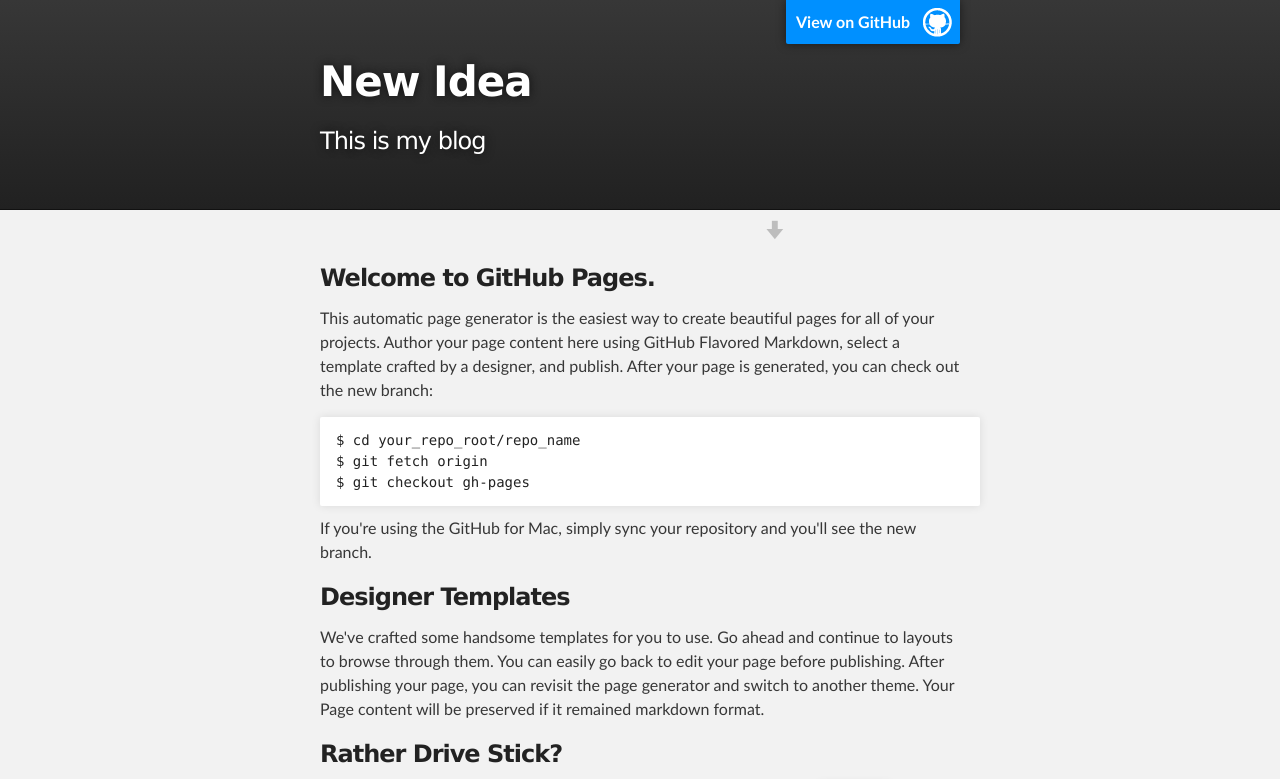
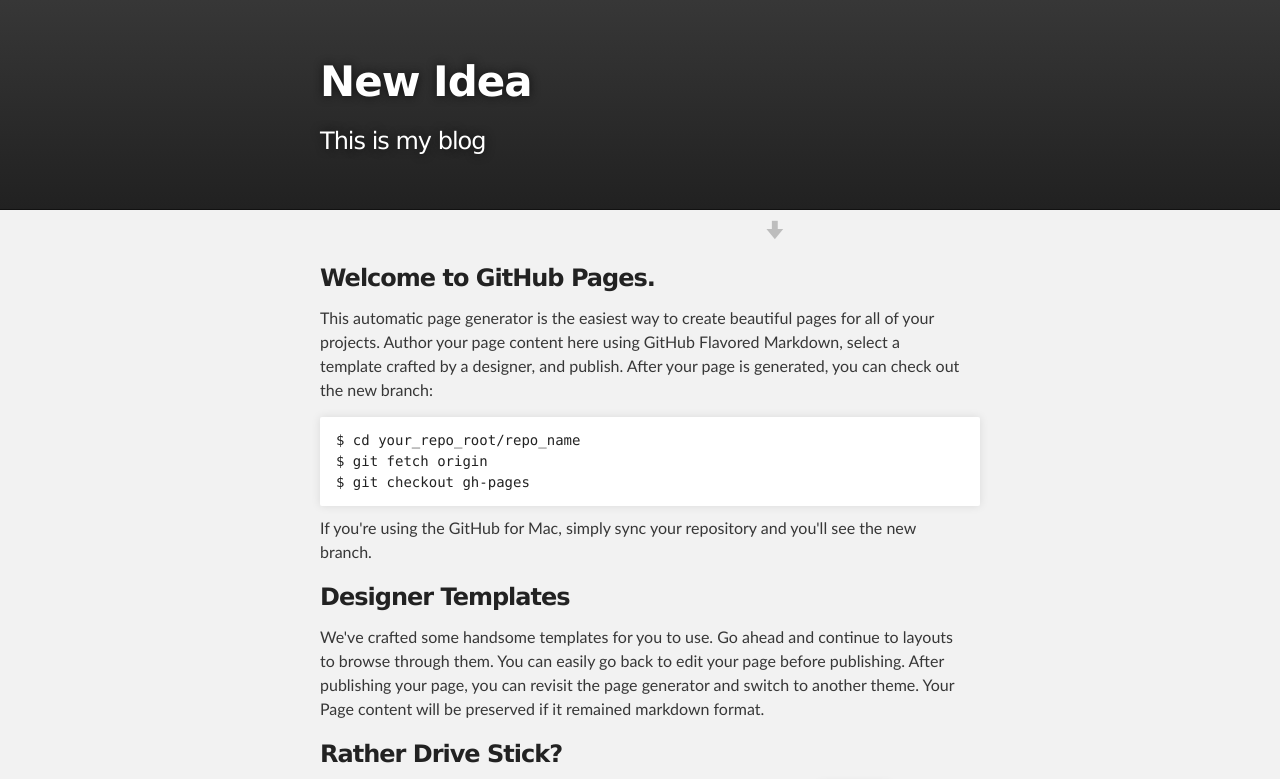
Before and after one commit to xiezhihua120/Blog, a plain HTML site: page index.html in a window 1280 px wide. Shown: the top 779 px of the page. Drawn offline with Linux system fonts and the light colour scheme.

Commit message:
Update index.html

```diff
--- a/index.html
+++ b/index.html
@@ -16,7 +16,6 @@
     <!-- HEADER -->
     <div id="header_wrap" class="outer">
         <header class="inner">
-          <a id="forkme_banner" href="https://github.com/xiezhihua120/Blog">View on GitHub</a>
 
           <h1 id="project_title">New Idea</h1>
           <h2 id="project_tagline">This is my blog</h2>
```
